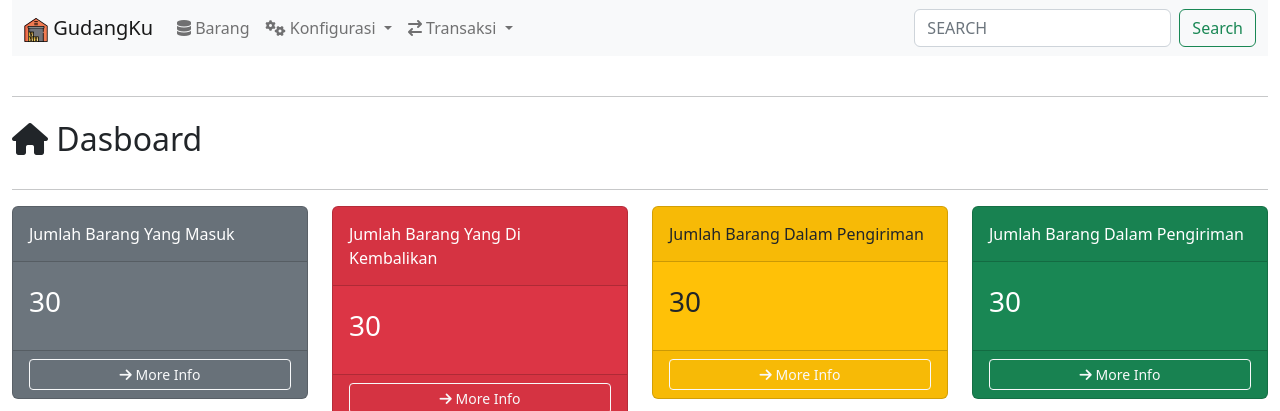
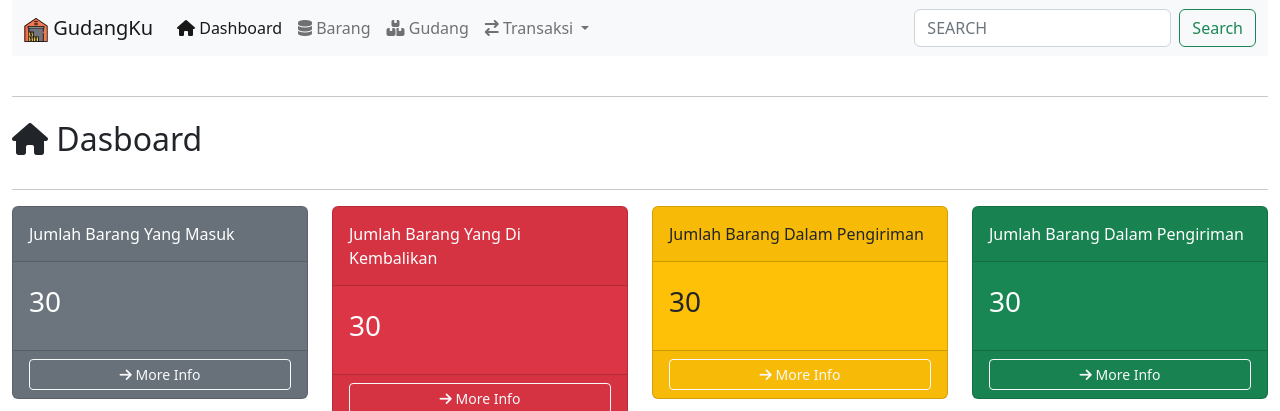
Before and after one commit to naufalfaza/pergudangan, a PHP site: page / in a window 1280 px wide. Shown: the top 411 px of the page. Run offline with PHP 8.4, Linux system fonts and the light colour scheme; some libraries are stand-ins or nearby versions; grey boxes are pictures that could not be loaded.

Commit message:
Pergudangan WEB Update Naufal

```diff
--- a/index.php
+++ b/index.php
@@ -15,22 +15,20 @@
 <div class="container-fluid">
 	<nav class="navbar navbar-expand-lg bg-light">
     <div class="container-fluid">
-	    <a class="navbar-brand" href="#"><img src="img/warehouse.png"> GudangKu</a>
+      <a class="navbar-brand" href="#"><img src="../img/warehouse.png"> GudangKu</a>
       <button class="navbar-toggler" type="button" data-bs-toggle="collapse" data-bs-target="#navbarSupportedContent" aria-controls="navbarSupportedContent" aria-expanded="false" aria-label="Toggle navigation">
         <span class="navbar-toggler-icon"></span>
       </button>
       <div class="collapse navbar-collapse" id="navbarSupportedContent">
         <ul class="navbar-nav me-auto mb-2 mb-lg-0">
           <li class="nav-item">
-	          <a class="nav-link" href="pages/barang.php"><i class="fas fa-database"></i> Barang</a>
+            <a class="nav-link active" aria-current="page" href="dashboard.php"><i class="fas fa-home"></i> Dashboard</a>
           </li>
-	        <li class="nav-item dropdown">
-	          <a class="nav-link dropdown-toggle" href="#" id="navbarDropdown" role="button" data-bs-toggle="dropdown" aria-expanded="false">
-	            <i class="fas fa-cogs"></i> Konfigurasi
-	          </a>
-	          <ul class="dropdown-menu" aria-labelledby="navbarDropdown">
-	            <li><a class="dropdown-item" href="#">Kategori</a></li>
-	          </ul>
+          <li class="nav-item">
+            <a class="nav-link" href="barang.php"><i class="fas fa-database"></i> Barang</a>
+          </li>
+          <li class="nav-item">
+            <a class="nav-link" href="gudang.php"><i class="fas fa-boxes"></i> Gudang</a>
           </li>
           <li class="nav-item dropdown">
             <a class="nav-link dropdown-toggle" href="#" id="navbarDropdown" role="button" data-bs-toggle="dropdown" aria-expanded="false">
--- a/pages/detail_gudang.php
+++ b/pages/detail_gudang.php
@@ -38,6 +38,7 @@
 								<div class="form-group row">
 									<label class="col-form-label col-md-4">Nama Gudang</label>
 									<div class="col-md-8">
+										<input type="hidden" name="id" class="form-control" value="<?php echo $data['id'] ?>" required>
 										<input type="text" name="nama" class="form-control" value="<?php echo $data['nama'] ?>" required>
 									</div>
 								</div>
@@ -77,7 +78,7 @@
 							</div>
 							<div class="col-md-12">
 								<br>
-								<button type="submit" class="btn btn-outline-info btn-sm col-md-12"><i class="fas fa-download"></i> Simpan Data</button>
+								<button type="submit" class="btn btn-outline-info btn-sm col-md-12"><i class="fas fa-download"></i> Ubah Data</button>
 							</div>
 						</div>
 					</form>
```
Also changed, not shown: config.php (+17 -12 lines), proses.php (+16 -9 lines), struktur/head.php (+0 -8 lines). Lines whose indentation alone changed are shown as unchanged.
